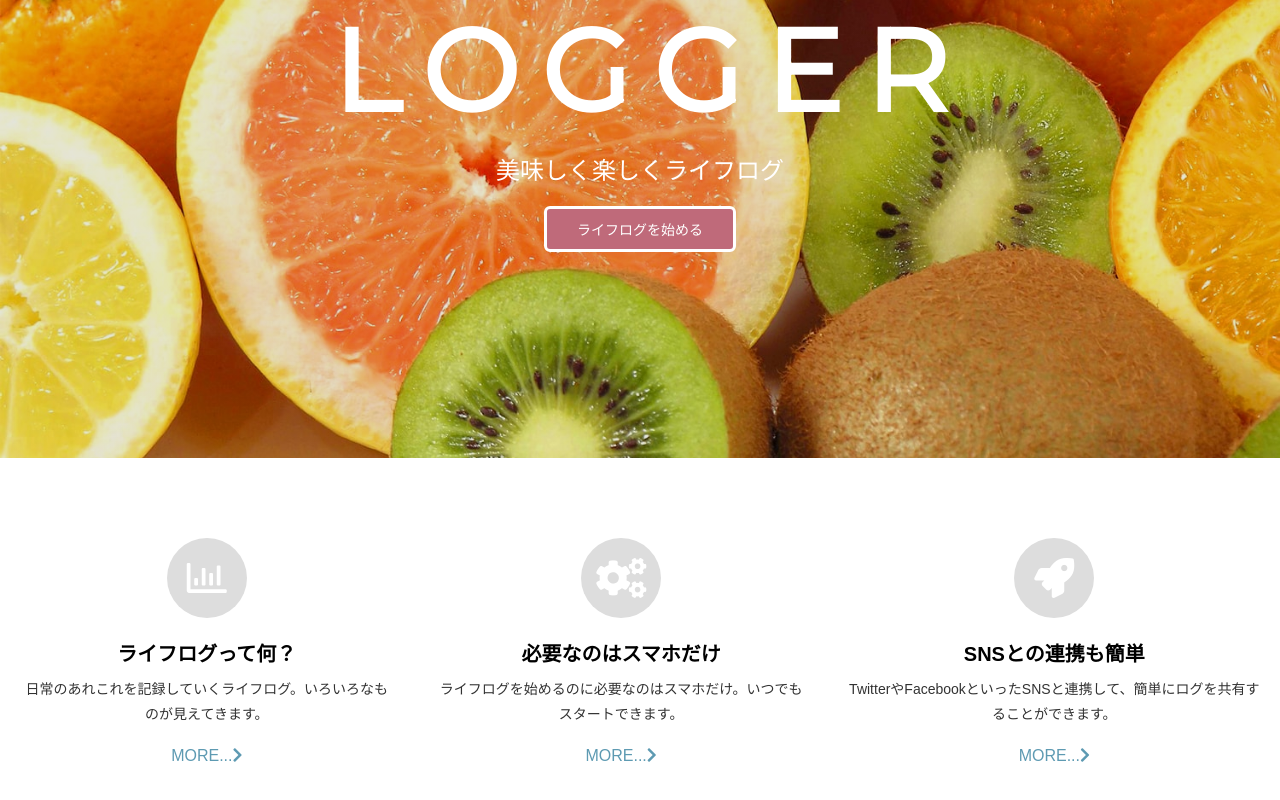
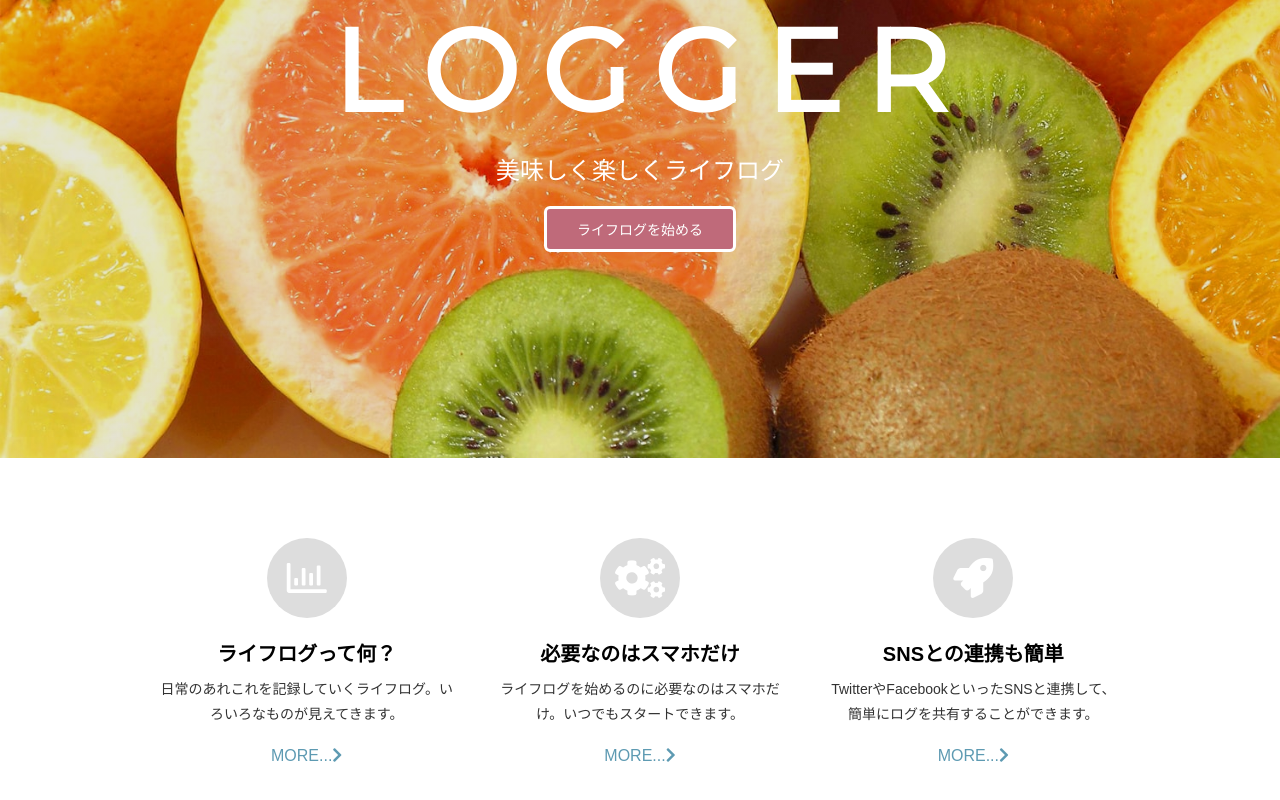
Before and after one commit to yinm/6step-master-html-css, a Nuxt app in the folder trace/: page / in a window 1280 px wide. Shown: the part 342-1142 px from the top of the page. Built offline with nearby package versions, Linux system fonts and the light colour scheme.

Commit message:
check sample

```diff
--- a/trace/components/Concept.vue
+++ b/trace/components/Concept.vue
@@ -31,17 +31,15 @@
 
 <style scoped>
   .conB .container {
-    display: flex;
-    margin: 80px 20px;
+    padding-top: 80px;
+    padding-bottom: 20px;
   }
 
   .conB .text {
-    margin-right: 40px;
+    padding-right: 20px;
+    padding-bottom: 60px;
+    padding-left: 20px;
     text-align: center;
-  }
-
-  .conB .text:last-of-type {
-    margin-right: 0;
   }
 
   .conB .icon {
@@ -78,14 +76,16 @@
     text-decoration: underline;
   }
 
-  @media (max-width: 768px) {
+  @media (min-width: 768px) {
     .conB .container {
-      display: block;
+      display: flex;
+      max-width: var(--large-width);
+      margin-left: auto;
+      margin-right: auto;
     }
 
     .conB .text {
-      margin-right: 0;
-      margin-bottom: 60px;
+      flex: 1;
     }
   }
 </style>
--- a/trace/layouts/default.vue
+++ b/trace/layouts/default.vue
@@ -11,5 +11,6 @@
   --text-bright-color: #fff;
   --icon-color: #fff;
   --icon-bk-color: #ddd;
+  --large-width: 1000px;
 }
 </style>
```
